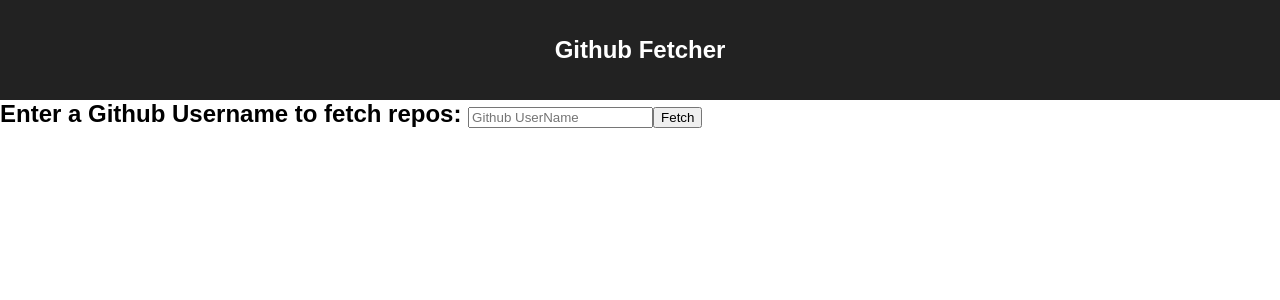
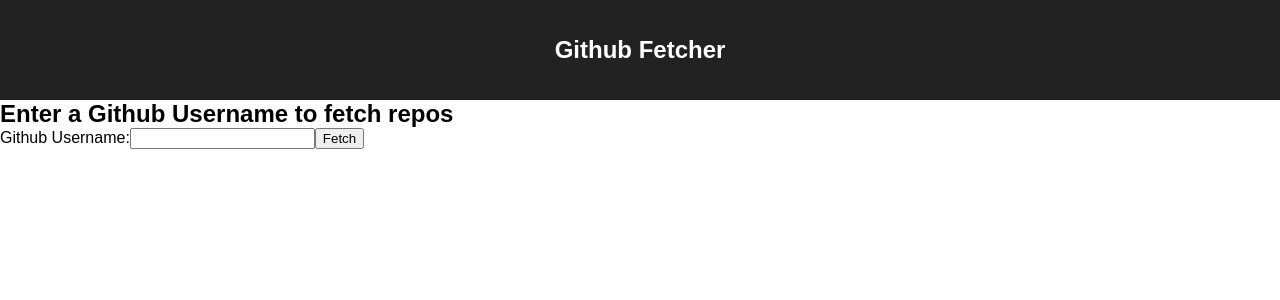
Before and after one commit to Joshawesome12/Github-Fetcher, a React app: page / in a window 1280 px wide. Shown: the top 300 px of the page. Built offline with nearby package versions, Linux system fonts and the light colour scheme.

Commit message:
Can Enter github username and retrieve user repos

```diff
--- a/src/App.js
+++ b/src/App.js
@@ -9,14 +9,21 @@
     super(props);
     this.state = {
       repos: [],
-      renderRepoList: false
+      renderRepoList: false,
+      value:''
     }
   }
 
-  fetchRepos = () =>{
+
+  handleChange(event) {
+    this.setState({value:event.target.value});
+  }
+
+  fetchRepos = (event) =>{
     console.log('request inititated');
-    axios.get('https://api.github.com/users/joshawesome12/repos')
+    axios.get(`https://api.github.com/users/${this.state.value}/repos`)
     .then((data)=> {
+      this.setState({value:''})
       // console.log('in .then',data)
       var repos = data.data;
       this.setState({repos:data.data})
@@ -32,7 +39,9 @@
       })
     }
     )
+    event.preventDefault();
   }
+
 
   render() {
 
@@ -42,7 +51,15 @@
           <h1 className="App-title">Github Fetcher</h1>
         </header>
         <div>
-         <h2 className='fetch-title'>Enter a Github Username to fetch repos:     </h2><div className='fetch-input'><input placeholder="Github UserName"></input><button onClick={this.fetchRepos}>Fetch</button></div>
+         <h2 className='fetch-title'>Enter a Github Username to fetch repos     </h2>
+         {/* <div className='fetch-input'><input placeholder="Github UserName"></input><button onClick={this.fetchRepos}>Fetch</button></div> */}
+         <form onSubmit={this.fetchRepos}>
+          <label>
+            Github Username:
+            <input type="text" value={this.state.value} onChange={this.handleChange.bind(this)}/>
+          </label>
+          <input type="submit" value="Fetch" onSubmit={this.fetchRepos}/>
+        </form>
         </div>
         <div className="repoList">
           {this.state.renderRepoList ? <RepoList repos={this.state.repos} /> : null}
--- a/src/App.sass
+++ b/src/App.sass
@@ -35,3 +35,4 @@
   flex-direction: row
 
 .repoName
+  padding-left: 10px
```
